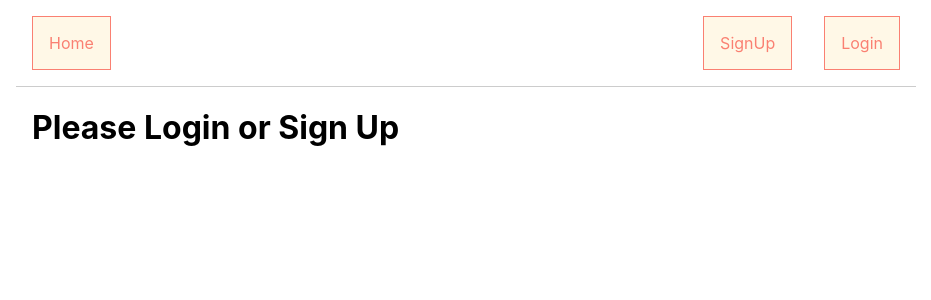
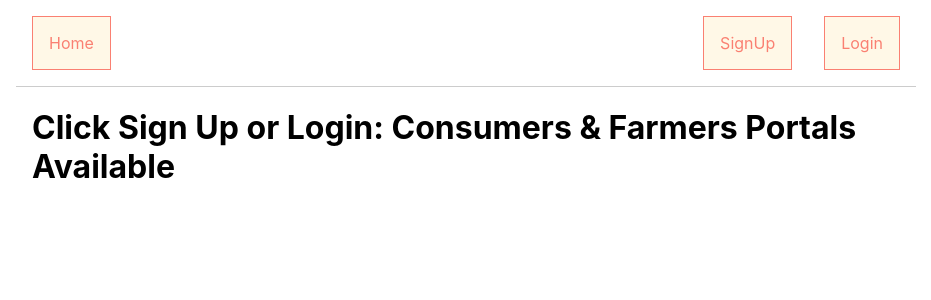
Before and after one commit to Mutuma-Gitonga/farm-soko-frontend, a React (Create React App) app: page / in a window 1280 px wide. Shown: the top 300 px of the page, without its empty margins (174-1105 px from the left). Built offline with nearby package versions, Linux system fonts and the light colour scheme.

Commit message:
style: change signup/login message

```diff
--- a/src/components/Home.js
+++ b/src/components/Home.js
@@ -8,7 +8,7 @@ function Home(props) {
       <h1>Welcome, consumer!</h1>
     );
   } else {
-    return <h1>Please Login or Sign Up</h1>;
+    return <h1>Click Sign Up or Login: Consumers & Farmers Portals Available</h1>;
   }
 }
 
```
